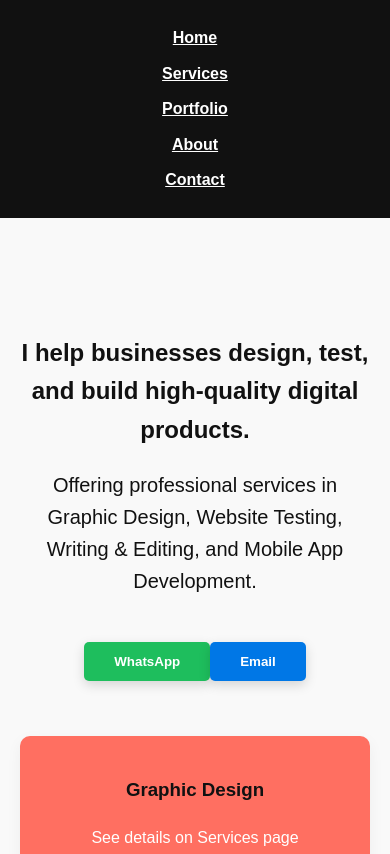
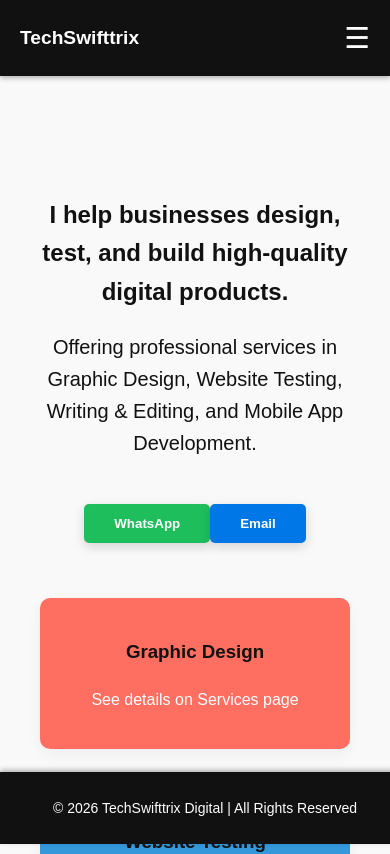
Before and after one commit to CASHFLOWCONNECT001/techswiftrix-website, a React (Create React App) app: page / in a window 390 px wide. Shown: the top 854 px of the page. Built offline with nearby package versions, Linux system fonts and the light colour scheme.

Commit message:
Update navbar and footer for mobile responsiveness

```diff
--- a/src/App.js
+++ b/src/App.js
@@ -15,7 +15,9 @@ import './styles/main.css';
 function App() {
   return (
     <Router>
+      <div className="app-container">
         <Navbar />
+        <main className="content">
           <Routes>
             <Route path="/" element={<Home />} />
             <Route path="/services" element={<Services />} />
@@ -23,7 +25,9 @@ function App() {
             <Route path="/about" element={<About />} />
             <Route path="/contact" element={<Contact />} />
           </Routes>
+        </main>
         <Footer />
+      </div>
     </Router>
   );
 }
--- a/src/components/Footer.js
+++ b/src/components/Footer.js
@@ -2,8 +2,10 @@ import React from "react";
 
 const Footer = () => {
   return (
-    <footer>
-      © 2026 TechSwiftTrix Digital | All Rights Reserved
+    <footer className="footer">
+      <div className="footer-content">
+        © 2026 TechSwifttrix Digital | All Rights Reserved
+      </div>
     </footer>
   );
 };
--- a/src/components/Navbar.js
+++ b/src/components/Navbar.js
@@ -1,14 +1,34 @@
-import React from "react";
+import React, { useState } from "react";
 import { Link } from "react-router-dom";
 
 const Navbar = () => {
+  const [isOpen, setIsOpen] = useState(false);
+
+  const toggleMenu = () => {
+    setIsOpen(!isOpen);
+  };
+
   return (
-    <nav>
-      <Link to="/">Home</Link>
-      <Link to="/services">Services</Link>
-      <Link to="/portfolio">Portfolio</Link>
-      <Link to="/about">About</Link>
-      <Link to="/contact">Contact</Link>
+    <nav className={isOpen ? "active" : ""}>
+      <div className="nav-container">
+        <div className="logo">
+          <Link to="/">TechSwifttrix</Link>
+        </div>
+
+        {/* Hamburger Icon */}
+        <div className="hamburger" onClick={toggleMenu}>
+          &#9776;
+        </div>
+
+        {/* Nav Links */}
+        <div className="nav-links">
+          <Link to="/" onClick={() => setIsOpen(false)}>Home</Link>
+          <Link to="/services" onClick={() => setIsOpen(false)}>Services</Link>
+          <Link to="/portfolio" onClick={() => setIsOpen(false)}>Portfolio</Link>
+          <Link to="/about" onClick={() => setIsOpen(false)}>About</Link>
+          <Link to="/contact" onClick={() => setIsOpen(false)}>Contact</Link>
+        </div>
+      </div>
     </nav>
   );
 };
--- a/src/pages/About.js
+++ b/src/pages/About.js
@@ -4,7 +4,7 @@ const About = () => {
   return (
     <div className="container" style={{ maxWidth: "700px", margin: "0 auto", textAlign: "center", paddingTop: "50px" }}>
       <h1>About Me</h1>
-      <p>I am Joshua, a professional freelancer specializing in Graphic Design, Website Testing, Writing & Editing, and Mobile App Development.</p>
+      <p>I am Joshua, a professional freelancer specializing in Graphic Design, Website Development & Testing, Writing & Editing, and Mobile App Development.</p>
       <p>My work philosophy: deliver high-quality digital solutions efficiently and professionally. I help clients achieve their goals with honest, reliable work.</p>
     </div>
   );
--- a/src/styles/main.css
+++ b/src/styles/main.css
@@ -1,3 +1,4 @@
+/* ---------------- Global Styles ---------------- */
 body {
   margin: 0;
   font-family: 'Arial', sans-serif;
@@ -5,35 +6,7 @@ body {
   color: #111;
   line-height: 1.6;
   scroll-behavior: smooth;
-}
-
-nav {
-  background-color: #111;
-  padding: 15px 0;
-  text-align: center;
-  position: sticky;
-  top: 0;
-  z-index: 100;
-}
-
-nav a {
-  color: #fff;
-  margin: 0 20px;
-  font-weight: bold;
-  transition: color 0.3s;
-}
-
-nav a:hover {
-  color: #ff6600;
-}
-
-footer {
-  background-color: #111;
-  color: #fff;
-  text-align: center;
-  padding: 25px;
-  margin-top: 40px;
-  font-size: 14px;
+  padding-top: 60px; /* space for fixed navbar */
 }
 
 .container {
@@ -47,6 +20,85 @@ h1, h2, h3 {
   margin-bottom: 20px;
 }
 
+/* ---------------- Layout Container ---------------- */
+.app-container {
+  display: flex;
+  flex-direction: column;
+  min-height: 100vh; /* full viewport height */
+}
+
+.content {
+  flex: 1; /* fills space between navbar and footer */
+  padding: 20px;
+}
+
+/* ---------------- Navbar ---------------- */
+nav {
+  position: fixed;       /* always stick to top */
+  top: 0;
+  left: 0;
+  width: 100%;
+  z-index: 1000;
+  background-color: #111;
+  box-shadow: 0 2px 5px rgba(0,0,0,0.3);
+}
+
+nav .nav-container {
+  display: flex;
+  justify-content: space-between;
+  align-items: center;
+  max-width: 1200px;
+  margin: 0 auto;
+  padding: 15px 20px;
+}
+
+nav .logo a {
+  color: #fff;
+  font-weight: bold;
+  font-size: 1.2rem;
+  text-decoration: none;
+}
+
+.nav-links {
+  display: flex;
+  gap: 20px;
+}
+
+.nav-links a {
+  color: #fff;
+  font-weight: bold;
+  text-decoration: none;
+  transition: color 0.3s;
+}
+
+.nav-links a:hover {
+  color: #ff6600;
+}
+
+/* Hamburger - hidden on desktop */
+.hamburger {
+  display: none;
+  font-size: 1.8rem;
+  color: #fff;
+  cursor: pointer;
+}
+
+/* ---------------- Footer ---------------- */
+footer {
+  position: fixed;       /* always stick to bottom */
+  bottom: 0;
+  left: 0;
+  width: 100%;
+  z-index: 1000;
+  background-color: #111;
+  color: #fff;
+  text-align: center;
+  padding: 25px 10px;
+  font-size: 14px;
+  box-shadow: 0 -2px 5px rgba(0,0,0,0.3);
+}
+
+/* ---------------- Buttons ---------------- */
 .cta-button {
   padding: 12px 30px;
   margin: 5px 0;
@@ -58,28 +110,6 @@ h1, h2, h3 {
   color: #fff;
   position: relative;
   overflow: hidden;
-}
-
-/* Brighter WhatsApp Button */
-.cta-button.whatsapp {
-  background-color: #1ebe5d; /* brighter green for visibility */
-}
-
-.cta-button.whatsapp:hover {
-  background-color: #14b34f;
-}
-
-/* Brighter Email Button */
-.cta-button.email {
-  background-color: #0077e6; /* brighter blue for visibility */
-}
-
-.cta-button.email:hover {
-  background-color: #005bb5;
-}
-
-/* Add subtle shadow to make buttons pop */
-.cta-button {
   box-shadow: 0 4px 12px rgba(0,0,0,0.15);
 }
 
@@ -87,7 +117,6 @@ h1, h2, h3 {
   transform: scale(1.05);
 }
 
-/* Optional ripple effect for buttons */
 .cta-button::after {
   content: "";
   position: absolute;
@@ -104,6 +133,23 @@ h1, h2, h3 {
   opacity: 1;
 }
 
+.cta-button.whatsapp {
+  background-color: #1ebe5d;
+}
+
+.cta-button.whatsapp:hover {
+  background-color: #14b34f;
+}
+
+.cta-button.email {
+  background-color: #0077e6;
+}
+
+.cta-button.email:hover {
+  background-color: #005bb5;
+}
+
+/* ---------------- Cards ---------------- */
 .card, .service-card, .portfolio-card {
   border-radius: 10px;
   padding: 20px;
@@ -118,37 +164,7 @@ h1, h2, h3 {
   box-shadow: 0 10px 20px rgba(0,0,0,0.1);
 }
 
-input, textarea {
-  width: 100%;
-  padding: 12px;
-  margin: 10px 0;
-  border-radius: 5px;
-  border: 1px solid #ccc;
-  font-size: 16px;
-  resize: vertical;
-}
-
-input:focus, textarea:focus {
-  outline: none;
-  border-color: #ff6600;
-}
-
-@media (max-width: 768px) {
-  nav a {
-    display: block;
-    margin: 10px 0;
-  }
-  .card, .service-card, .portfolio-card {
-    width: 100%;
-  }
-}
-
-@media (max-width: 480px) {
-  h1 { font-size: 1.5rem; }
-  h2 { font-size: 1.2rem; }
-}
-
-/* Hover Animations for Service Cards */
+/* Service Card Hover */
 .service-card {
   position: relative;
   overflow: hidden;
@@ -177,7 +193,6 @@ input:focus, textarea:focus {
   left: 0;
 }
 
-/* Make text above hover overlay */
 .service-card h2, .service-card ul, .service-card a {
   position: relative;
   z-index: 1;
@@ -204,3 +219,58 @@ input:focus, textarea:focus {
   transform: translateY(-5px);
   box-shadow: 0 15px 25px rgba(0,0,0,0.2);
 }
+
+/* ---------------- Forms ---------------- */
+input, textarea {
+  width: 100%;
+  padding: 12px;
+  margin: 10px 0;
+  border-radius: 5px;
+  border: 1px solid #ccc;
+  font-size: 16px;
+  resize: vertical;
+}
+
+input:focus, textarea:focus {
+  outline: none;
+  border-color: #ff6600;
+}
+
+/* ---------------- Responsive ---------------- */
+@media (max-width: 768px) {
+  .hamburger {
+    display: block;
+  }
+
+  .nav-links {
+    display: none; /* hide links by default */
+    flex-direction: column;
+    width: 100%;
+    background-color: #111;
+    position: absolute;
+    top: 60px; /* below navbar */
+    left: 0;
+    padding: 10px 0;
+    text-align: center;
+  }
+
+  nav.active .nav-links {
+    display: flex;
+  }
+
+  .nav-links a {
+    display: block;
+    margin: 10px 0;
+    font-size: 1.1rem;
+    padding: 8px 0;
+  }
+
+  .card, .service-card, .portfolio-card {
+    width: 100%;
+  }
+}
+
+@media (max-width: 480px) {
+  h1 { font-size: 1.5rem; }
+  h2 { font-size: 1.2rem; }
+}
```
Lines whose indentation alone changed are shown as unchanged.
